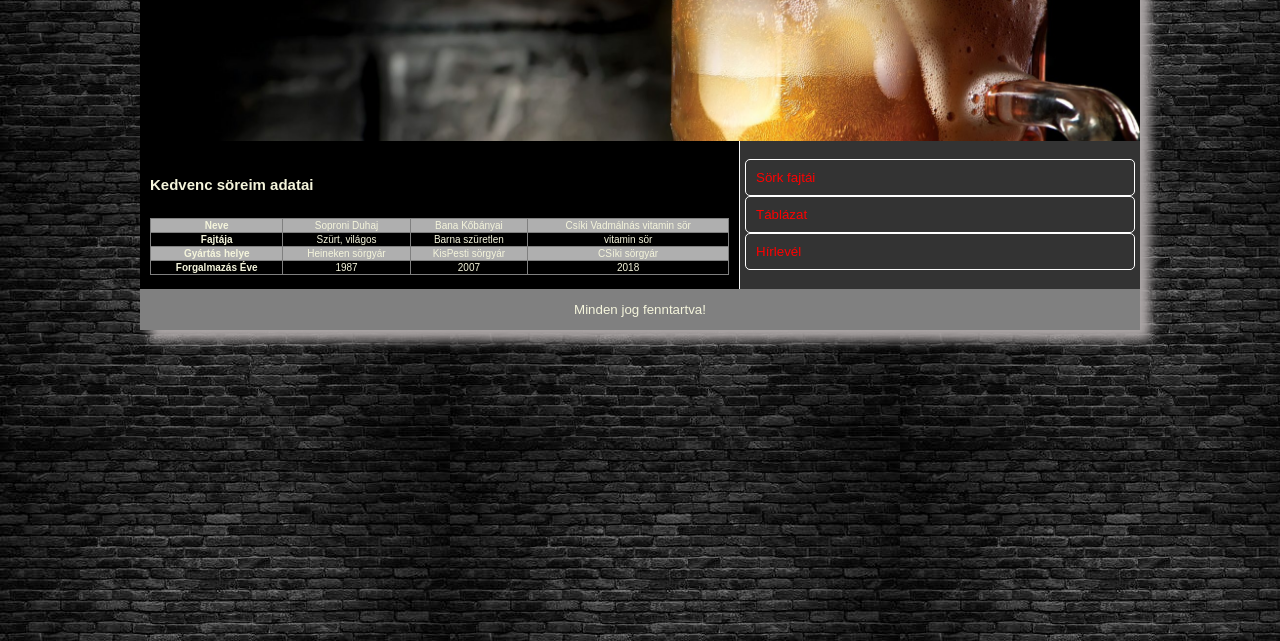
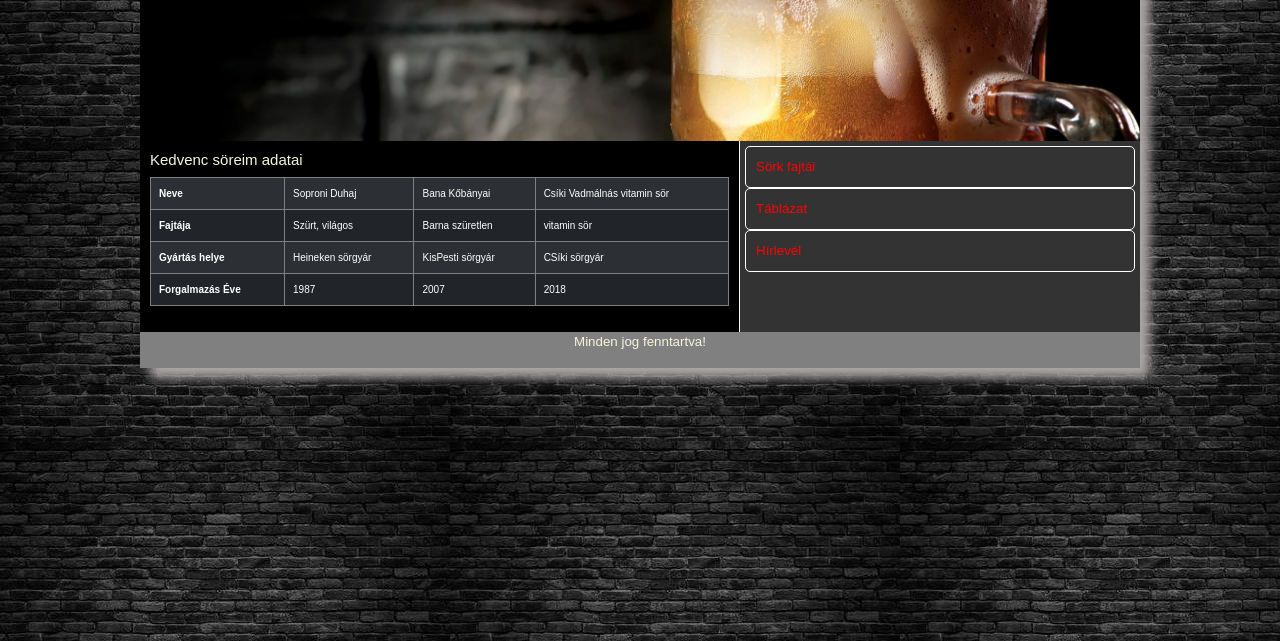
Before and after one commit to VargaDoro/agazati_gyak_sor, a plain HTML site: page tablazat.html in a window 1280 px wide. Shown: the part 159-800 px from the top of the page. Drawn offline with nearby package versions, Linux system fonts and the light colour scheme.

Commit message:
táblázat bootstrappel

```diff
--- a/style.css
+++ b/style.css
@@ -98,15 +98,9 @@ footer {
     background-color: gray;
 }
 
-table{
-    border-collapse: collapse;
-    width: 100%;
-    padding: 8px;
-    text-align: center;
-}
-
 table th, td {
     border: 1px solid gray;
+    background-color: black;
 }
 
 tr:nth-child(odd) {
--- a/tablazat.html
+++ b/tablazat.html
@@ -5,6 +5,7 @@
     <meta name="description" content="...">
     <meta name="keywords" content="...">
     <meta name="viewport" content="width=device-width, initial-scale=1.0">
+    <link rel="stylesheet" href="https://cdn.jsdelivr.net/npm/bootstrap@5.3.3/dist/css/bootstrap.min.css">
     <link rel="stylesheet" href="style.css">
     <title>Document</title>
 </head>
@@ -15,7 +16,7 @@
         </header>
         <article>
             <h5>Kedvenc söreim adatai</h5>
-            <table>
+            <table class="table table-dark table-striped">
                 <tr>
                     <th>Neve</th>
                     <td>Soproni Duhaj</td>
```
Also changed, not shown: index.html (+1 -0 lines).
